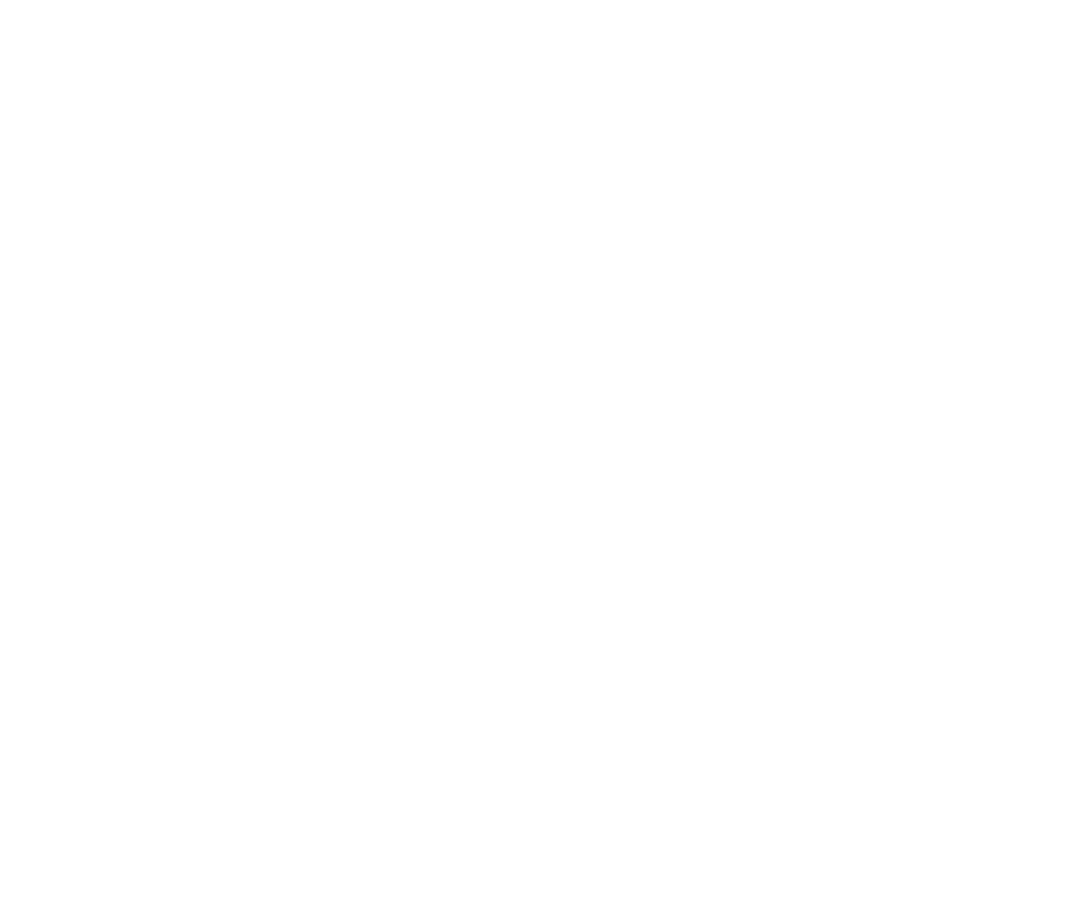
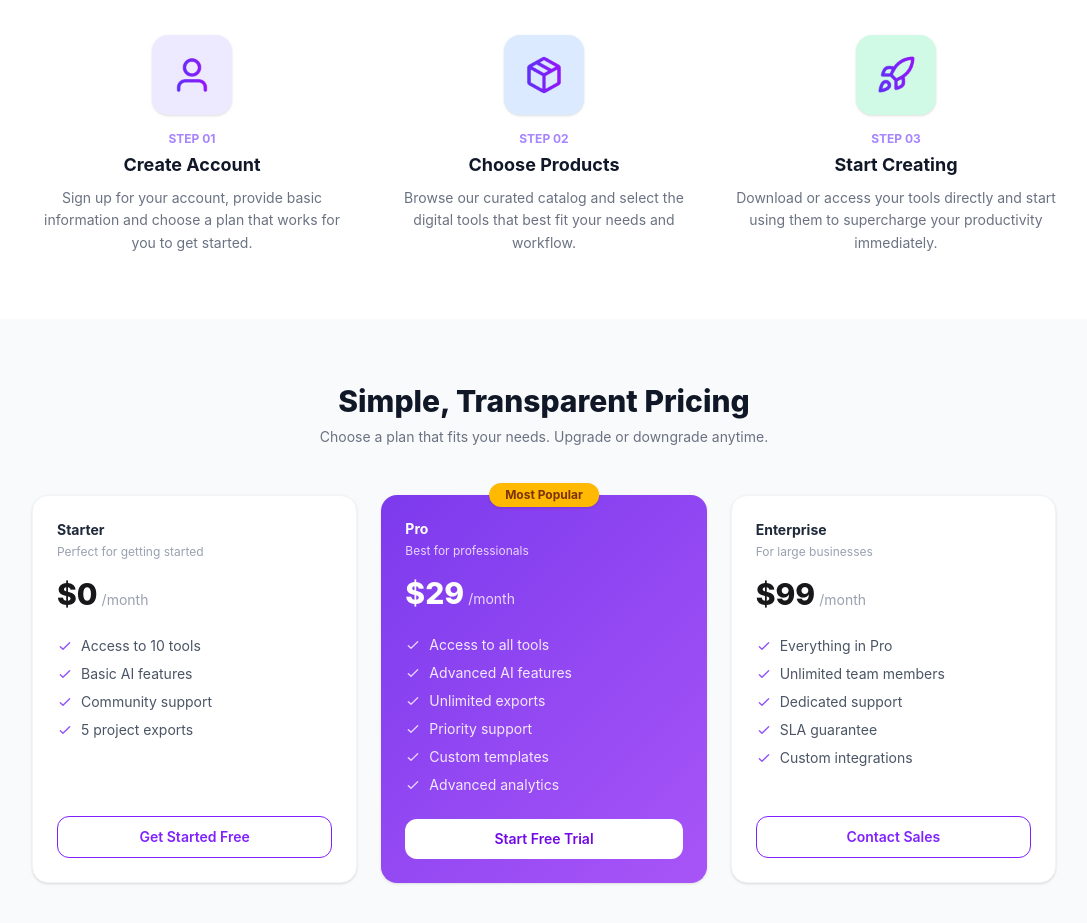
Before and after one commit to Shipan-Ahmed/A-06-Melsn-6, a React (Vite) app: page / in a window 1280 px wide. Shown: the part 2940-3863 px from the top of the page, without its empty margins (96-1183 px from the left). Before the commit the page ends 2799 px from the top, so only its background shows below. Built offline with nearby package versions, Linux system fonts and the light colour scheme.

Commit message:
added pricing and steps

```diff
--- a/src/App.jsx
+++ b/src/App.jsx
@@ -5,6 +5,8 @@
 import MainSection from './Components/MainSection';
 import Navbar from './Components/Navbar';
 import Rating from './Components/Rating';
+import Steps from './Components/Steps';
+import Pricing from './Components/Pricing';
 
 function App() {
 
@@ -37,6 +39,8 @@
         onRemove={handleRemove}
         onCheckout={handleCheckout}
       ></MainSection>
+      <Steps></Steps>
+      <Pricing></Pricing>
 
     </div>
   );
--- a/src/Components/Cart.jsx
+++ b/src/Components/Cart.jsx
@@ -1,5 +1,6 @@
 import React from "react";
 import { toast } from "react-toastify";
+import { ImFileEmpty } from "react-icons/im";
 
 import packageIcon from "../assets/package.png";
 import playIcon from "../assets/Play.png";
@@ -48,24 +49,11 @@
   if (cartItems.length === 0) {
     return (
       <div className="flex flex-col items-center justify-center py-20 text-center">
-        <svg
-          xmlns="http://www.w3.org/2000/svg"
-          className="w-16 h-16 text-gray-300 mb-4"
-          fill="none"
-          viewBox="0 0 24 24"
-          stroke="currentColor"
-        >
-          <path
-            strokeLinecap="round"
-            strokeLinejoin="round"
-            strokeWidth={1.5}
-            d="M3 3h2l.4 2M7 13h10l4-8H5.4M7 13L5.4 5M7 13l-2.293 2.293c-.63.63-.184 1.707.707 1.707H17m0 0a2 2 0 100 4 2 2 0 000-4zm-8 2a2 2 0 11-4 0 2 2 0 014 0z"
-          />
-        </svg>
+        <ImFileEmpty className="w-16 h-16 text-gray-300 mb-4" />
         <h3 className="text-lg font-semibold text-gray-500">
           Your cart is empty
         </h3>
-        <p className="text-gray-400 text-sm mt-1">
+        <p className="text-gray-400  mt-1">
           Add some products to get started!
         </p>
       </div>
--- /dev/null
+++ b/src/Components/Pricing.jsx
@@ -0,0 +1,143 @@
+import React from "react";
+
+const plans = [
+  {
+    name: "Starter",
+    tagline: "Perfect for getting started",
+    price: 0,
+    period: "month",
+    features: [
+      "Access to 10 tools",
+      "Basic AI features",
+      "Community support",
+      "5 project exports",
+    ],
+    cta: "Get Started Free",
+    popular: false,
+  },
+  {
+    name: "Pro",
+    tagline: "Best for professionals",
+    price: 29,
+    period: "month",
+    features: [
+      "Access to all tools",
+      "Advanced AI features",
+      "Unlimited exports",
+      "Priority support",
+      "Custom templates",
+      "Advanced analytics",
+    ],
+    cta: "Start Free Trial",
+    popular: true,
+  },
+  {
+    name: "Enterprise",
+    tagline: "For large businesses",
+    price: 99,
+    period: "month",
+    features: [
+      "Everything in Pro",
+      "Unlimited team members",
+      "Dedicated support",
+      "SLA guarantee",
+      "Custom integrations",
+    ],
+    cta: "Contact Sales",
+    popular: false,
+  },
+];
+
+const Pricing = () => {
+  return (
+    <section className="py-16 px-4 md:px-8 lg:px-16 bg-gray-50">
+      <div className="max-w-5xl mx-auto">
+        <div className="text-center mb-12">
+          <h2 className="text-3xl font-extrabold text-gray-900 mb-2">
+            Simple, Transparent Pricing
+          </h2>
+          <p className="text-gray-500 text-sm">
+            Choose a plan that fits your needs. Upgrade or downgrade anytime.
+          </p>
+        </div>
+
+        <div className="grid grid-cols-1 md:grid-cols-3 gap-6 items-stretch">
+          {plans.map((plan, i) => (
+            <div
+              key={i}
+              className={`rounded-2xl p-6 flex flex-col shadow-sm hover:-translate-y-1 transition-transform duration-200 relative ${
+                plan.popular ? "text-white" : "bg-white border border-gray-100"
+              }`}
+              style={
+                plan.popular
+                  ? { background: "linear-gradient(135deg, #7c3aed, #a855f7)" }
+                  : {}
+              }
+            >
+              {plan.popular && (
+                <span className="absolute -top-3 left-1/2 -translate-x-1/2 bg-amber-400 text-amber-900 text-xs font-bold px-4 py-1 rounded-full shadow">
+                  Most Popular
+                </span>
+              )}
+              <p
+                className={`text-sm font-bold mb-1 ${plan.popular ? "text-white" : "text-gray-800"}`}
+              >
+                {plan.name}
+              </p>
+              <p
+                className={`text-xs mb-4 ${plan.popular ? "text-purple-200" : "text-gray-400"}`}
+              >
+                {plan.tagline}
+              </p>
+              <div className="mb-6">
+                <span className="text-3xl font-extrabold">${plan.price}</span>
+                <span
+                  className={`text-sm ml-1 ${plan.popular ? "text-purple-200" : "text-gray-400"}`}
+                >
+                  /{plan.period}
+                </span>
+              </div>
+              <ul className="space-y-2 flex-1 mb-6">
+                {plan.features.map((f, j) => (
+                  <li key={j} className="flex items-center gap-2 text-sm">
+                    <svg
+                      className={`w-4 h-4 shrink-0 ${plan.popular ? "text-purple-200" : "text-violet-500"}`}
+                      fill="none"
+                      stroke="currentColor"
+                      viewBox="0 0 24 24"
+                    >
+                      <path
+                        strokeLinecap="round"
+                        strokeLinejoin="round"
+                        strokeWidth={2}
+                        d="M5 13l4 4L19 7"
+                      />
+                    </svg>
+                    <span
+                      className={
+                        plan.popular ? "text-purple-100" : "text-gray-600"
+                      }
+                    >
+                      {f}
+                    </span>
+                  </li>
+                ))}
+              </ul>
+              <button
+                className={`w-full py-2.5 rounded-xl font-semibold text-sm transition-colors cursor-pointer ${
+                  plan.popular
+                    ? "bg-white text-violet-700 hover:bg-gray-100"
+                    : "border border-violet-600 text-violet-600 hover:bg-violet-600 hover:text-white"
+                }`}
+              >
+                {plan.cta}
+              </button>
+            </div>
+          ))}
+        </div>
+      </div>
+    </section>
+  );
+};
+
+export default Pricing;
--- a/src/Components/ProductCard.jsx
+++ b/src/Components/ProductCard.jsx
@@ -1,5 +1,7 @@
 import React from "react";
 import { toast } from "react-toastify";
+
+import { FaCheck } from "react-icons/fa";
 
 import packageIcon from "../assets/package.png";
 import playIcon from "../assets/Play.png";
@@ -77,19 +79,7 @@
       <ul className="space-y-1.5 mb-6 flex-1">
         {features.map((feature, i) => (
           <li key={i} className="flex items-center gap-2 text-xs text-gray-600">
-            <svg
-              className="w-4 h-4 text-violet-500 shrink-0"
-              fill="none"
-              stroke="currentColor"
-              viewBox="0 0 24 24"
-            >
-              <path
-                strokeLinecap="round"
-                strokeLinejoin="round"
-                strokeWidth={2}
-                d="M5 13l4 4L19 7"
-              />
-            </svg>
+              <FaCheck className="text-green-500" />
             {feature}
           </li>
         ))}
--- /dev/null
+++ b/src/Components/Steps.jsx
@@ -0,0 +1,73 @@
+import React from "react";
+import userIcon from "../assets/user.png";
+import packageIcon from "../assets/package.png";
+import rocketIcon from "../assets/rocket.png";
+
+const steps = [
+  {
+    step: "01",
+    title: "Create Account",
+    description:
+      "Sign up for your account, provide basic information and choose a plan that works for you to get started.",
+    icon: userIcon,
+    color: "bg-violet-100",
+  },
+  {
+    step: "02",
+    title: "Choose Products",
+    description:
+      "Browse our curated catalog and select the digital tools that best fit your needs and workflow.",
+    icon: packageIcon,
+    color: "bg-blue-100",
+  },
+  {
+    step: "03",
+    title: "Start Creating",
+    description:
+      "Download or access your tools directly and start using them to supercharge your productivity immediately.",
+    icon: rocketIcon,
+    color: "bg-emerald-100",
+  },
+];
+
+const Steps = () => {
+  return (
+    <section className="py-16 px-4 md:px-8 lg:px-16 bg-white">
+      <div className="max-w-5xl mx-auto text-center">
+        <h2 className="text-3xl font-extrabold text-gray-900 mb-2">
+          Get Started in 3 Steps
+        </h2>
+        <p className="text-gray-500 text-sm mb-12">
+          Start using premium digital tools in minutes, not hours.
+        </p>
+
+        <div className="grid grid-cols-1 md:grid-cols-3 gap-8">
+          {steps.map((item, i) => (
+            <div key={i} className="flex flex-col items-center text-center">
+              <div
+                className={`w-20 h-20 rounded-2xl ${item.color} flex items-center justify-center mb-4 shadow-sm`}
+              >
+                <img
+                  src={item.icon}
+                  alt={item.title}
+                  className="w-10 h-10 object-contain"
+                />
+              </div>
+              <span className="text-xs font-bold text-violet-400 mb-1">
+                STEP {item.step}
+              </span>
+              <h3 className="text-lg font-bold text-gray-900 mb-2">
+                {item.title}
+              </h3>
+              <p className="text-gray-500 text-sm leading-relaxed">
+                {item.description}
+              </p>
+            </div>
+          ))}
+        </div>
+      </div>
+    </section>
+  );
+};
+
+export default Steps;
```
